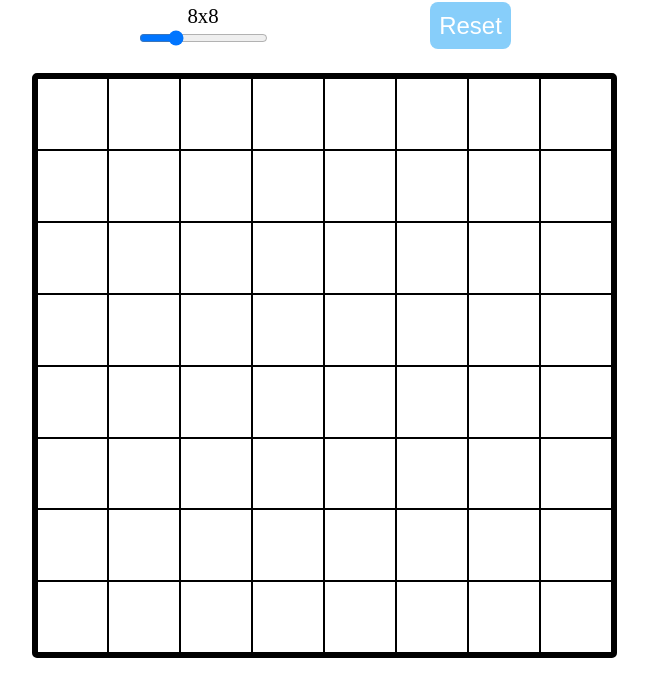
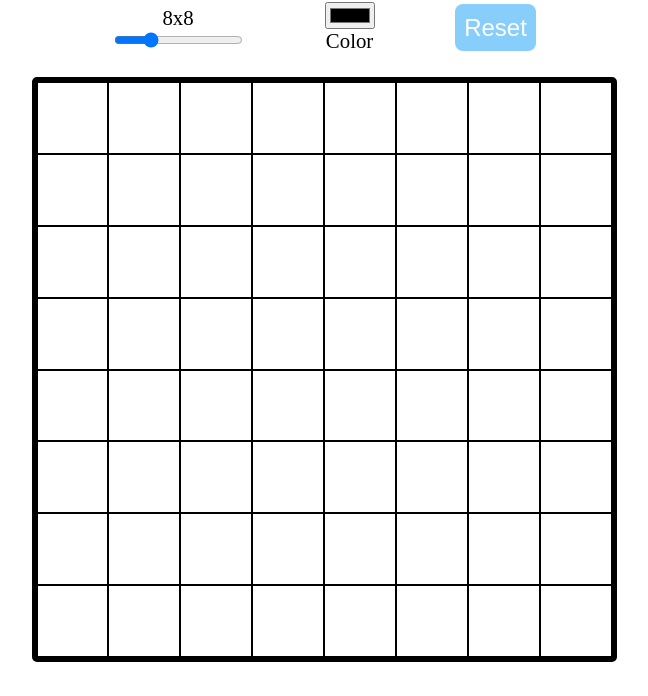
Before and after one commit to Ypakce/etch-a-sketch, a plain HTML site: page index.html in a window 1280 px wide. Shown: the part 104-800 px from the top of the page, without its empty margins (316-964 px from the left). Drawn offline with Linux system fonts and the light colour scheme.

Commit message:
add color button

```diff
--- a/index.html
+++ b/index.html
@@ -12,6 +12,10 @@
                 <div class="grid-size">8x8</div>
                 <input type="range" min="2" max="25" value="8" id="slider">
             </div>
+            <div class="color-box">
+                <input type="color" id="color" name="color" value="black">
+                <label for="color">Color</label>
+            </div>
             <button class="reset">Reset</button>
         </div>
         <div class="grid"></div>
--- a/script.js
+++ b/script.js
@@ -1,6 +1,7 @@
 let initial_size = 8;
 
 const grid = document.querySelector(".grid");
+const color = document.querySelector("#color");
 function form_grid(size){
     while (grid.firstChild) {
         grid.removeChild(grid.lastChild);
@@ -12,7 +13,8 @@ function form_grid(size){
             const cell = document.createElement("div");
             cell.classList.add("cell");
             cell.addEventListener("mouseover", function(e){
-                e.target.style.backgroundColor = "black";
+                let color_val = color.value;
+                e.target.style.backgroundColor = color_val;
             });
             column.append(cell);
         }
--- a/style.css
+++ b/style.css
@@ -31,6 +31,16 @@ h1{
 }
 
 .grid-size{
+    font-size: 1.3rem;
+}
+
+.color-box{
+    display: flex;
+    flex-direction: column;
+    align-items: center;
+}
+
+label{
     font-size: 1.3rem;
 }
 
```
